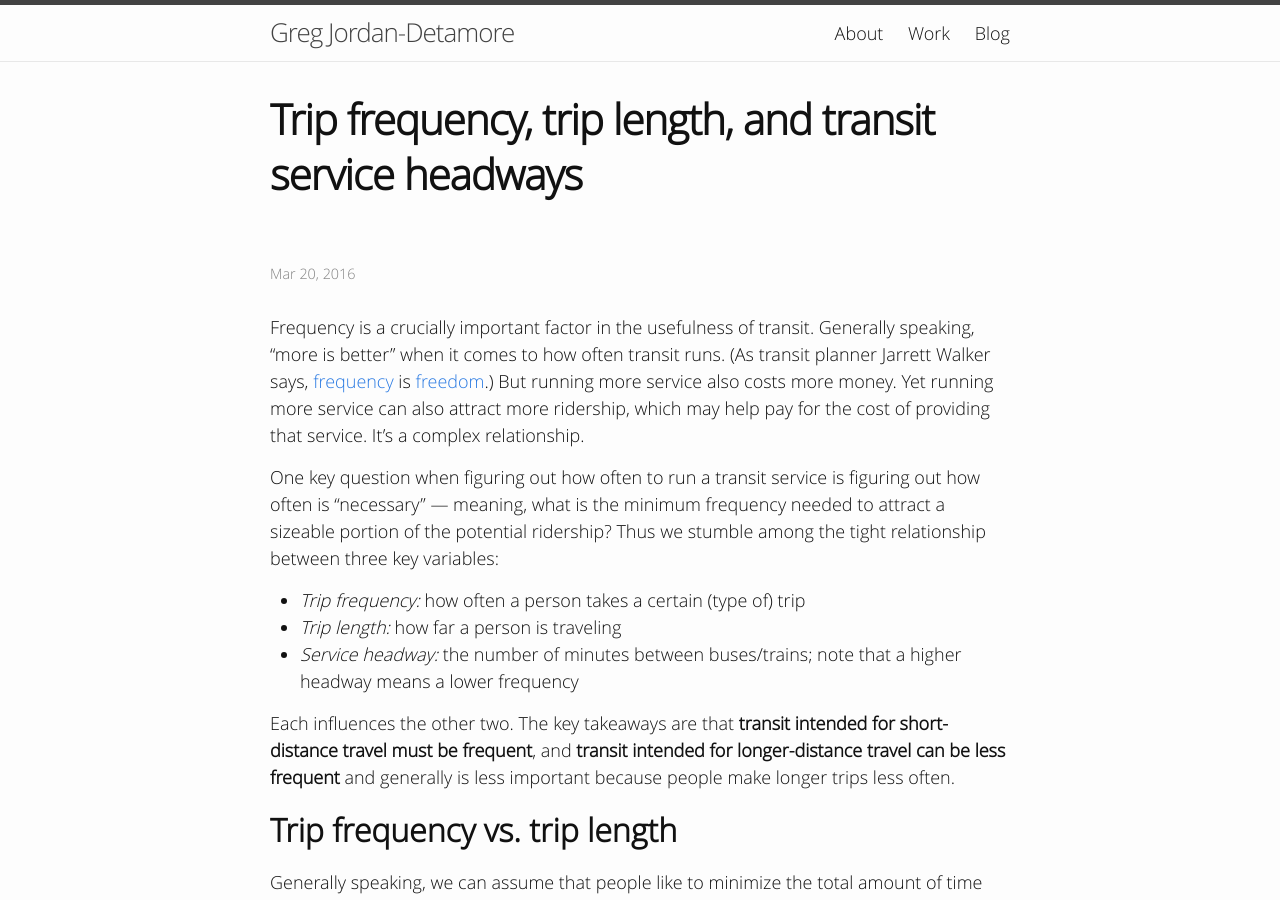
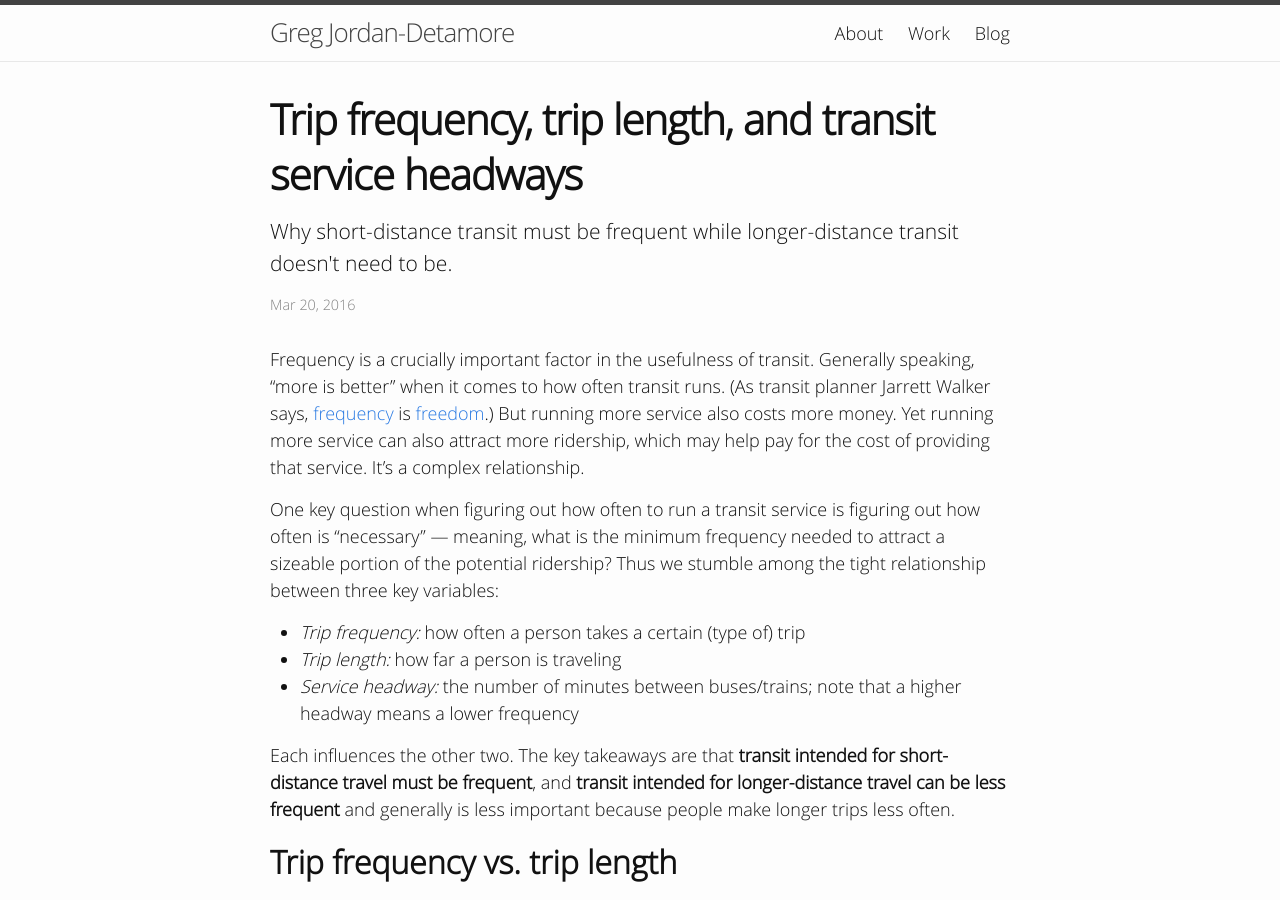
Before and after one commit to gregjd/gregjd.github.io, a Jekyll site: the page built from _posts/2016-03-20-frequency-length-headway.md, in a window 1280 px wide and 900 px high. Built offline with Jekyll 4.4.1, drawn with Linux system fonts in a browser that asks for light colours; comment, search, counter and statistics services are not loaded.

Commit message:
Add post description

```diff
--- a/_posts/2016-03-20-frequency-length-headway.md
+++ b/_posts/2016-03-20-frequency-length-headway.md
@@ -1,5 +1,6 @@
 ---
 title: Trip frequency, trip length, and transit service headways
+description: Why short-distance transit must be frequent while longer-distance transit doesn't need to be.
 layout: post
 ---
 
```
